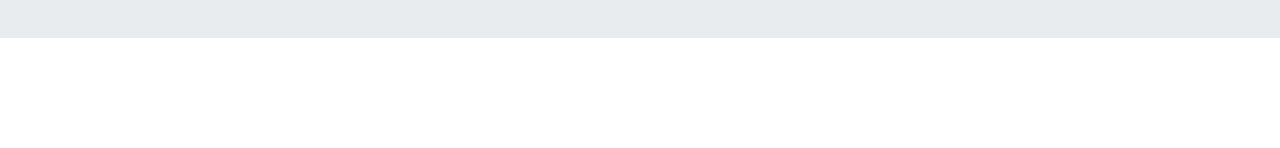
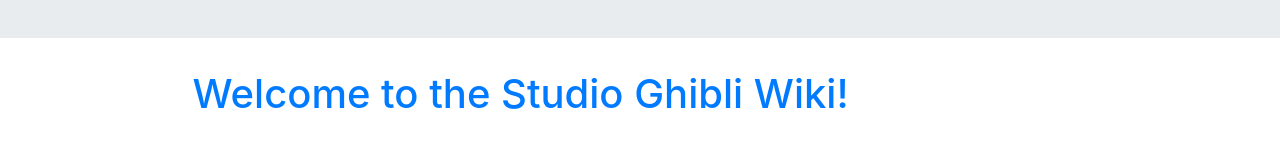
Before and after one commit to phillipjhl/Ghibli-Router-App, a React (Create React App) app: page / in a window 1280 px wide. Shown: the part 446-594 px from the top of the page. Built offline with nearby package versions, Linux system fonts and the light colour scheme.

Commit message:
styling for home component

```diff
--- a/src/components/App.jsx
+++ b/src/components/App.jsx
@@ -1,5 +1,5 @@
 import React, {Component, Fragment} from 'react';
-import { BrowserRouter as Router, Route, Switch, Link } from 'react-router-dom';
+import { BrowserRouter as Router, Route, Switch } from 'react-router-dom';
 import Films from './Films';
 import People from './People';
 import FilmPage from './FilmPage';
--- a/src/components/Card.jsx
+++ b/src/components/Card.jsx
@@ -1,5 +1,5 @@
 import React from 'react';
-import { BrowserRouter as Router, Link } from 'react-router-dom';
+import { Link } from 'react-router-dom';
 
 function Card(props) {
     //if it is a person
--- a/src/components/Home.jsx
+++ b/src/components/Home.jsx
@@ -1,13 +1,19 @@
-import React, { Component } from 'react';
+import React, { Component, Fragment } from 'react';
 
 class Home extends Component {
     render() {
         return (
-            <div className="jumbotron jumbotron-fluid">
+            <Fragment>
+                <div className="jumbotron jumbotron-fluid">
+                    <div className="container">
+                        <img src="https://ghibliapi.herokuapp.com/images/logo.svg" alt="" className="img-fluuid d-block mx-auto" />
+                    </div>
+                </div>
+
                 <div className="container">
-                    <img src="https://ghibliapi.herokuapp.com/images/logo.svg" alt="" className="img-fluuid d-block mx-auto"/>
+                    <h1 className="col-sm-10 mx-auto text-primary">Welcome to the Studio Ghibli Wiki!</h1>
                 </div>
-            </div>
+            </Fragment>
         );
     }
 }
--- a/src/components/NavBar.jsx
+++ b/src/components/NavBar.jsx
@@ -1,5 +1,5 @@
 import React from 'react';
-import { BrowserRouter as Router, Link } from 'react-router-dom';
+import { Link } from 'react-router-dom';
 
 function NavBar(props) {
     return (
```
